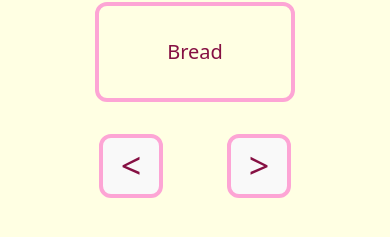
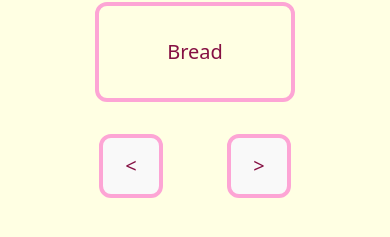
Before and after one commit to ZuZanaZZ/Flashcards-Danish, a React (Vite) app in the folder flashcards-danish/: page / in a window 390 px wide. Shown: the part 351-588 px from the top of the page. Built offline with nearby package versions, Linux system fonts and the light colour scheme.

Commit message:
Add basic responsive styling

```diff
--- a/flashcards-danish/src/App.tsx
+++ b/flashcards-danish/src/App.tsx
@@ -19,7 +19,7 @@ function App() {
       <div className="grid w-full h-full place-items-center gap-8">
         <h1 className="text-pink-900 text-2xl sm:text-4xl lg:text-8xl">Flashcards for Danish</h1>
         <Card frontSide={Data[index].english} backSide={Data[index].danish}/>
-        <div className="flex text-4xl gap-16">
+        <div className="flex text-xl sm:text-2xl lg:text-4xl gap-16">
           <button onClick={handleLeft} className="button w-16 h-16">&lt;</button>
           <button onClick={handleRight} className="button w-16 h-16">&gt;</button>
         </div>
```
